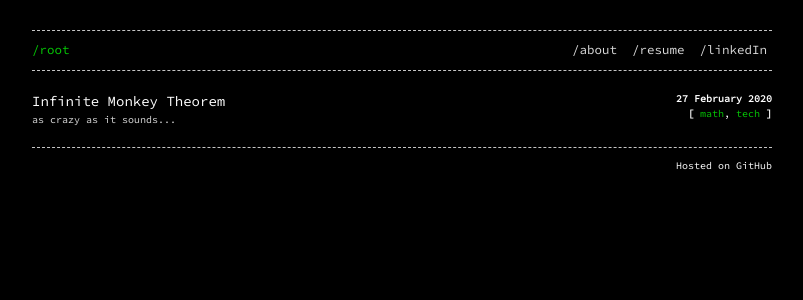
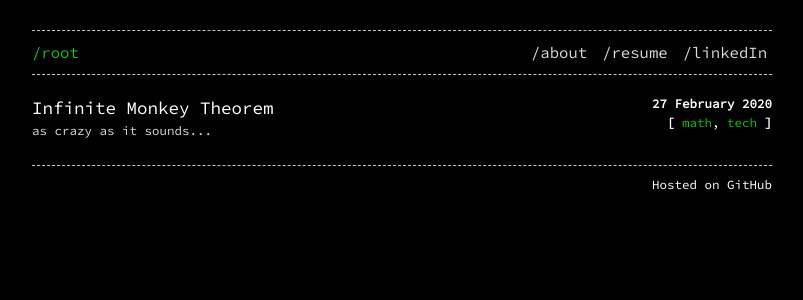
Before and after one commit to skbol/skbol.github.io, a Jekyll site: the page built from index.html, in a window 1280 px wide. Shown: the top 300 px of the page, without its empty margins (238-1041 px from the left). Built offline with Jekyll 4.4.1, drawn with Linux system fonts in a browser that asks for light colours.

Commit message:
Increase base font size

```diff
--- a/css/main.scss
+++ b/css/main.scss
@@ -44,7 +44,7 @@ $small-width: 480px;
 
 body {
     font-family: "Source Code Pro", monospace;
-    font-size: 10px;
+    font-size: 12.5px;
     background-color: $background-color;
     color: $text-primary-color;
     margin: 0 auto;
```
